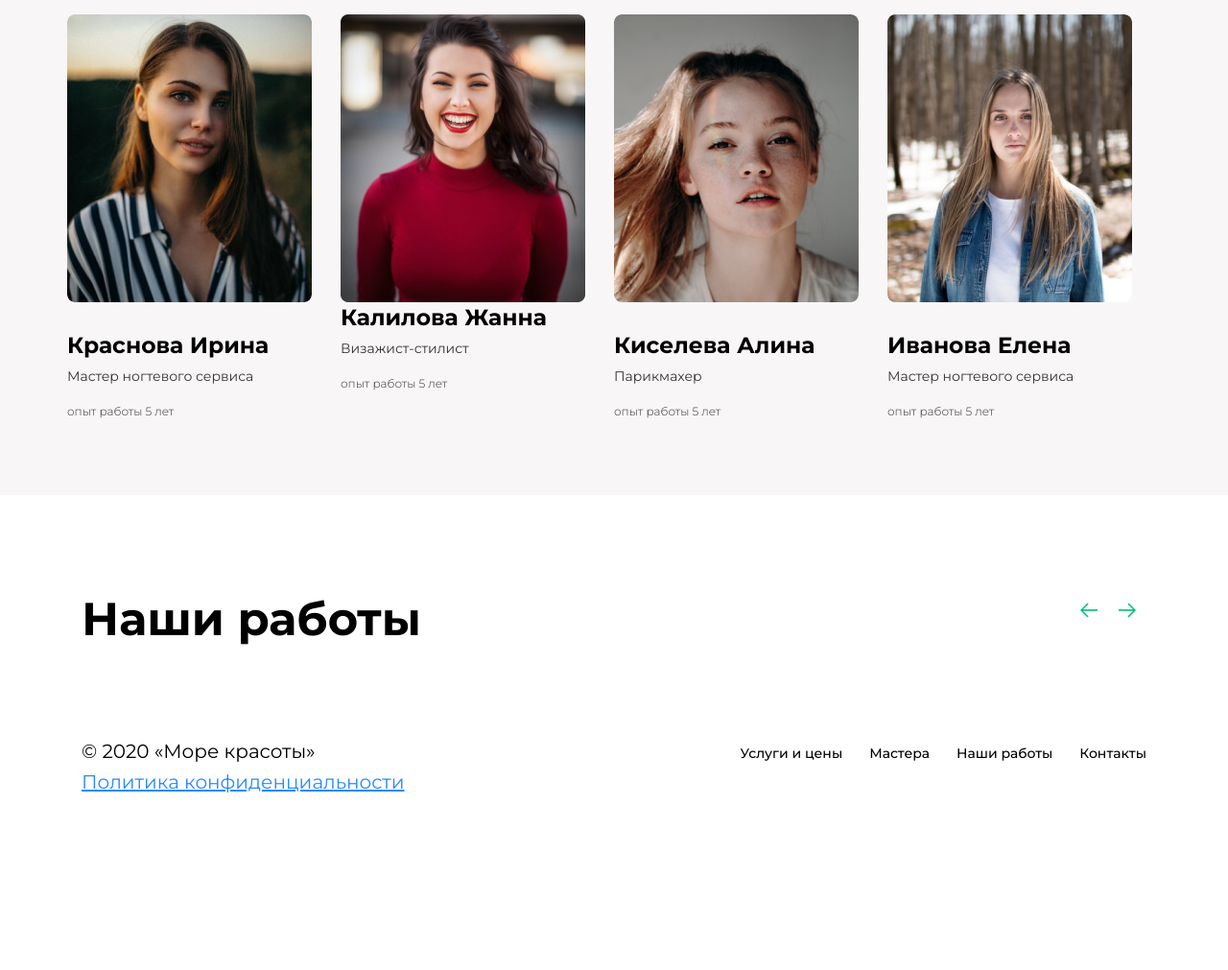
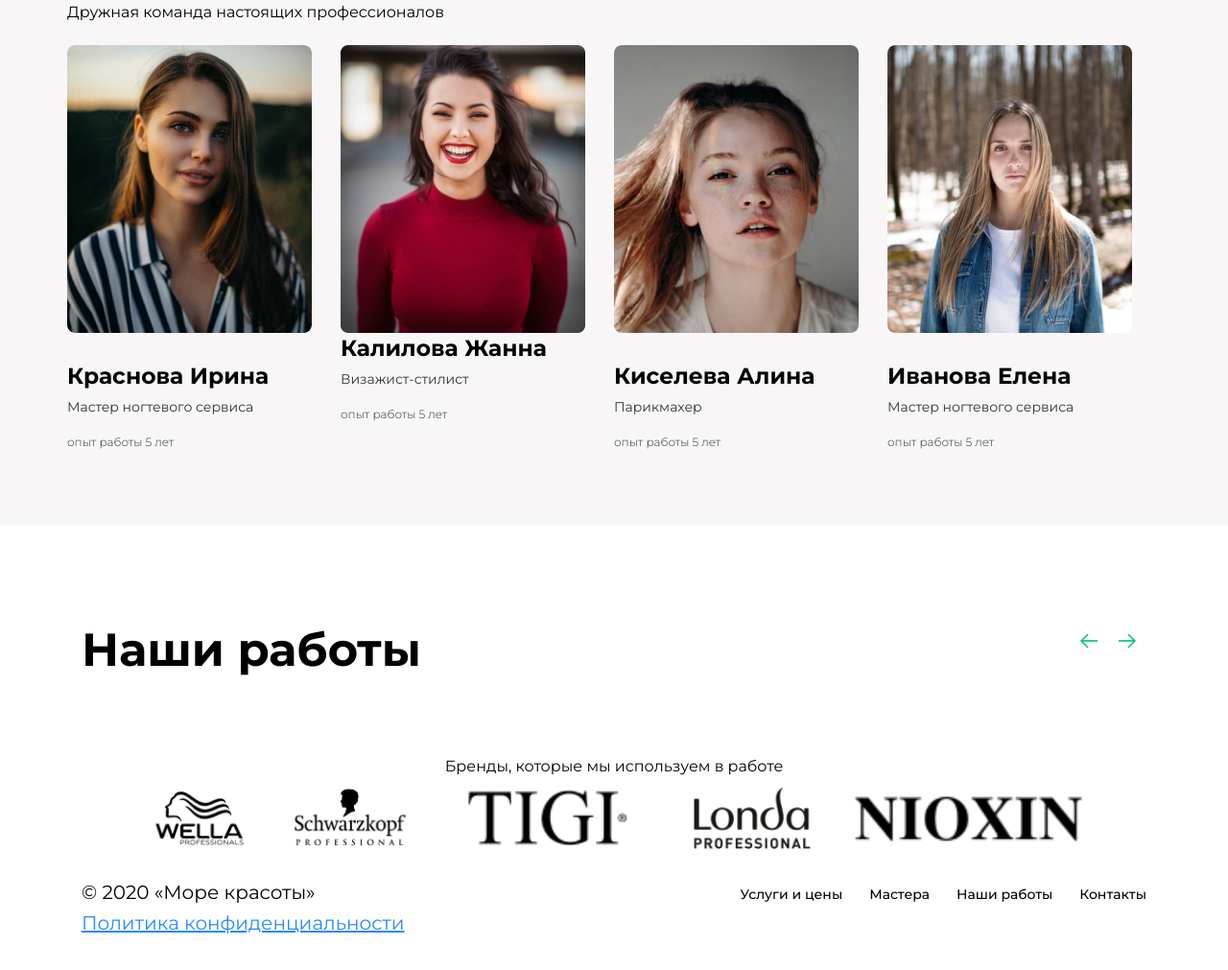
Before and after one commit to Evgenia-Mylnikova/Sprint1-2, a plain HTML site: page index.html in a window 1280 px wide. Shown: the part 2975-3986 px from the top of the page at 96% size. Before the commit the page ends 3846 px from the top, so only its background shows below. Drawn offline with Linux system fonts and the light colour scheme.

Commit message:
creating the brands block

```diff
--- a/css/style.css
+++ b/css/style.css
@@ -580,3 +580,27 @@ display: flex;
 	transform: translateY(0);
 	transition-delay: 0.1s;
 }
+/*brands*/
+
+.brands{
+	display: flex;
+	justify-content: center;
+}
+.brands__icon{
+	height: 65px;
+}
+
+.container-brands{
+	justify-content: center;
+}
+.blocks__title{
+	display: flex;
+	justify-content: center;
+
+}
+.container-brends__title{
+	font-weight: 400;
+	font-size: 16px;
+	line-height: 20px;
+}
+/**/
--- a/index.html
+++ b/index.html
@@ -367,6 +367,38 @@
 			</div>
 		</div>
 
+		<div class="block__brands">
+			<div class="container-brands">
+				<div class="blocks__title">
+					<h1 class="container-brends__title">Бренды, которые мы используем в работе</h1>
+				</div>
+
+				<div class="brands">
+
+					<div class="brands__item">
+						<img src="/img/wella.png" alt="icon" class="brands__icon">
+					</div>
+
+					<div class="brands__item">
+							<img src="/img/schwarzkopf.png" alt="" class="brands__icon">
+					</div>
+
+					<div class="brands__item">
+						<img src="/img/TIGI.png" alt="icon" class="brands__icon">
+					</div>
+
+					<div class="brands__item">
+						<img src="/img/londa.png" alt="icon" class="brands__icon">
+					</div>
+
+					<div class="brands__item">
+						<img src="/img/NIOXIN.png" alt="icon" class="brands__icon">
+					</div>
+				</div>
+			</div>
+		</div>
+
+
 		<footer class="footer">
 			<div class="footer__container container">
 				<div class="footer__menu">
```
